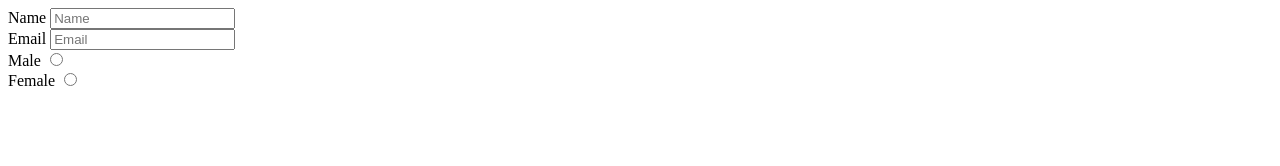
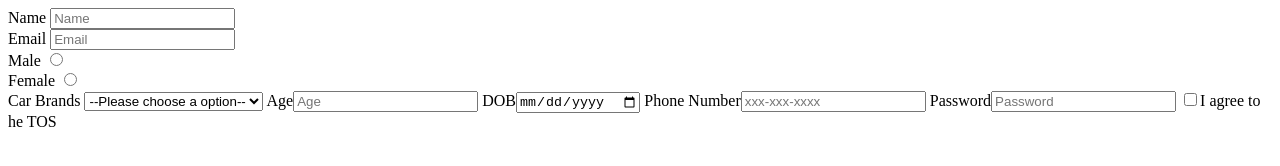
Before and after one commit to acciojob/signup-form-car-Vgpatil2103, a website: page main.html in a window 1280 px wide. Drawn offline with Linux system fonts and the light colour scheme.

Commit message:
created a submission

```diff
--- a/main.html
+++ b/main.html
@@ -13,8 +13,19 @@
 		<label>Email </label><input type="email" id="email" placeholder="Email" required><br>
 		<label>Male </label><input type="radio" id="gender_m" name="gender" required><br>
 		<label>Female </label><input type="radio" id="gender_f" name="gender" required><br>
-
-
+		<label>Car Brands</label>
+		<select id="cars" required>
+			<option>--Please choose a option--</option>
+		<option>Volvo</option>
+			<option>Suzuki</option>
+			<option>Maruti</option>
+			<option>Thar</option>
+		</select>
+		<label>Age</label><input type="number" id="age" placeholder="Age" required>
+	    <label>DOB</label><input type="date" id="dob"  required>
+		<label>Phone Number</label><input type="tel" id="tel" placeholder="xxx-xxx-xxxx" >
+		<label>Password</label><input type="password" id="password" placeholder="Password" required>
+		<input type="checkbox" id="tos"  required><label>I agree to he TOS</label>
 	</form>
     <script type="text/javascript" src="./script.js">
 </script>
```
